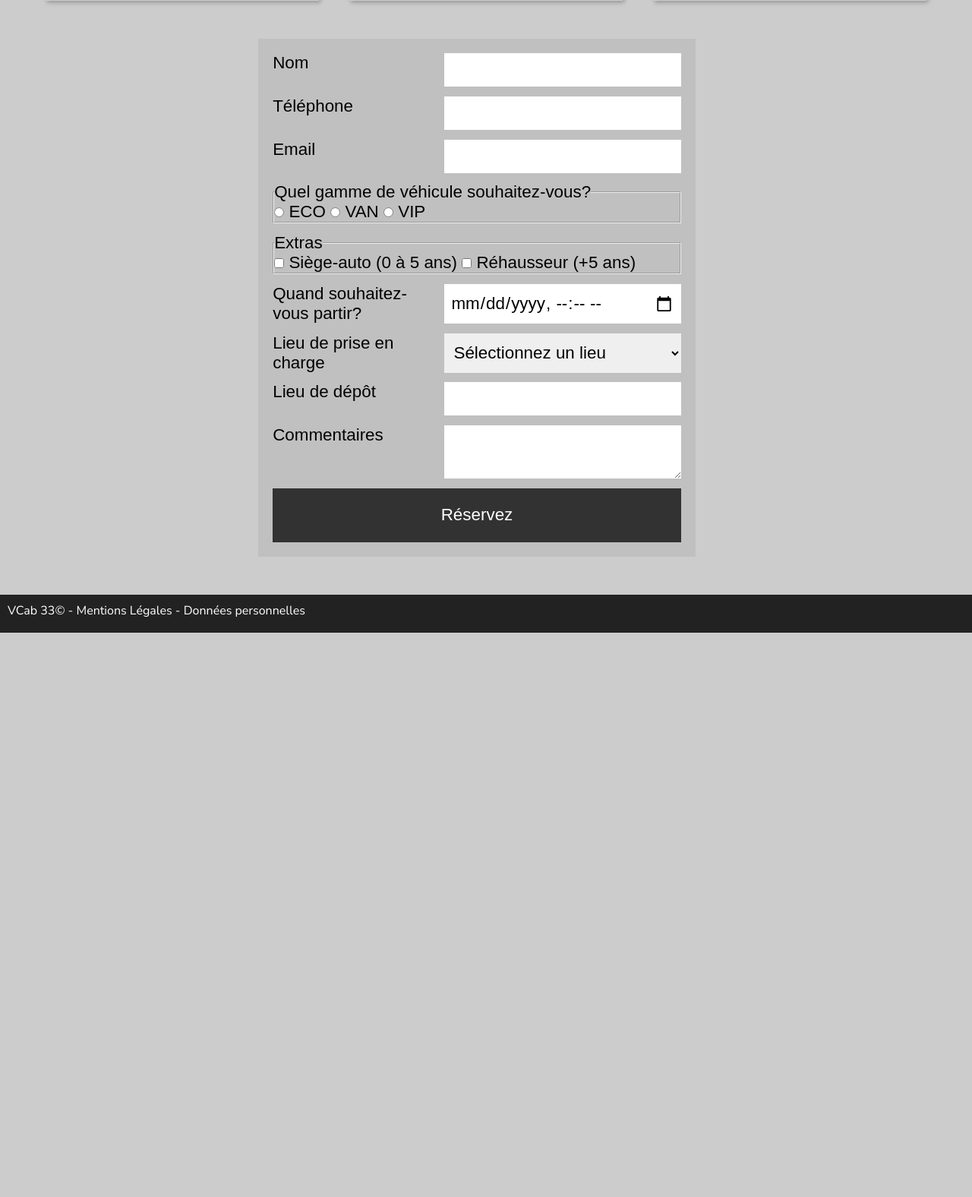
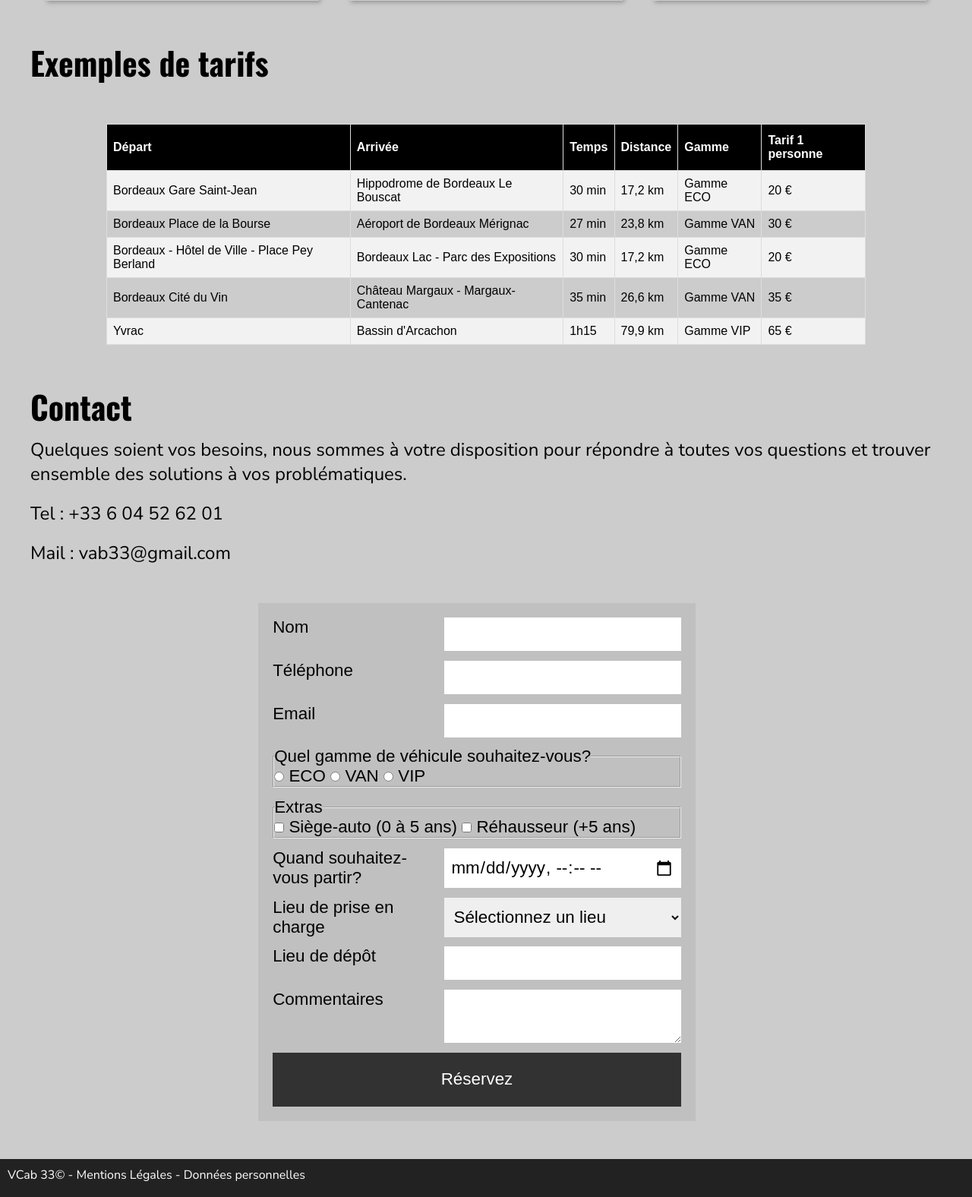
Before and after one commit to afeynaud/vcab33, a PHP site: page /src/pages/reservation-tarifs.php in a window 1280 px wide. Shown: the part 1331-2907 px from the top of the page at 76% size. Before the commit the page ends 2164 px from the top, so only its background shows below. Run offline with PHP 8.4, Linux system fonts and the light colour scheme.

Commit message:
buttons, prices table, center forms

```diff
--- a/css/style.css
+++ b/css/style.css
@@ -55,6 +55,17 @@ body {
     margin-left: auto;
     margin-right: auto;
     max-width: 600px;
+}
+
+.container-table {
+    display: flex;
+    flex-direction: row;
+    flex-wrap: wrap;
+    justify-content: space-between;
+    margin-bottom: 50px;
+    margin-left: auto;
+    margin-right: auto;
+    max-width: 1000px;
 }
 
 .proper-font {
@@ -117,6 +128,7 @@ button:hover {
     text-decoration: none;
     display: inline-block;
     font-size: 16px;
+    cursor: pointer;
 }
 
 @media (max-width: 600px) {
@@ -374,6 +386,29 @@ button:hover {
 }
 
 /*BodyPresta*/
+
+#prices-table {
+    font-family: Arial, Helvetica, sans-serif;
+    border-collapse: collapse;
+    width: 100%;
+}
+
+#prices-table td, #prices-table th {
+    border: 1px solid #ddd;
+    padding: 8px;
+}
+
+#prices-table tr:nth-child(even){background-color: #f2f2f2;}
+
+#prices-table tr:hover {background-color: #ddd;}
+
+#prices-table th {
+    padding-top: 12px;
+    padding-bottom: 12px;
+    text-align: left;
+    background-color: #000000;
+    color: white;
+}
 
 .articles-card {
     width: 360px;
--- a/index.php
+++ b/index.php
@@ -21,7 +21,7 @@
                 <div class='flex-item-left'>
                     <h2>Réservations et tarifs</h2>
                     <p>Nos chauffeurs sont à votre disposition à partir de 20 €.</p>
-                    <button>Réserver et voir le détail des tarifs</button>
+                    <a href='/src/pages/reservation-tarifs.php'><button>Réserver et voir le détail des tarifs</button></a>
                 </div>
 
                 <div class='flex-item-right'>
@@ -41,7 +41,7 @@
             <div class='flex-item-right'>
                 <h2>Devis entreprises</h2>
                 <p>Vous êtes une entreprise et avez besoin</br>de services particuliers.</p>
-                <button>Réserver et voir le détail des tarifs</button>
+                <a href='/src/pages/devis-entreprises.php'><button>Demander un devis</button></a>
             </div>
         </div>
 
@@ -49,7 +49,7 @@
             <div class='flex-item-left'>
                 <h2>Devenez partenaires</h2>
                 <p>Vous souhaitez donner un nouvel élan à votre carrière</br> professionnelle et intégrer nos équipes.</p>
-                <button>Réserver et voir le détail des tarifs</button>
+                <a href='/src/pages/devenir-partenaires.php'><button>Rejoignez-nous</button></a>
             </div>
 
             <div class='flex-item-right'>
--- a/src/pages/devenir-partenaires.php
+++ b/src/pages/devenir-partenaires.php
@@ -83,8 +83,9 @@
     <li>Employé de maintenance des véhicules (C.D.I)</li>
     <li>Assitant(e) R.H (C.D.I)</li>
 </ul>
-</div>
+    <div class='container-form1'>
 <?php require '../../templates/form.php' ?>
+    </div>
 <?php require '../../templates/footer.php' ?>
 
 </body>
--- a/src/pages/devis-entreprises.php
+++ b/src/pages/devis-entreprises.php
@@ -73,7 +73,7 @@
     Bien sûr, nous pouons nous adapter selon vos demandes au-delà de notre gamme habituelle.</p>
 </div>
 
-<div class='container'>
+<div class='container-form1'>
     <?php require '../../templates/form.php' ?>
 </div>
 <?php require '../../templates/footer.php' ?>
--- a/src/pages/reservation-tarifs.php
+++ b/src/pages/reservation-tarifs.php
@@ -42,10 +42,74 @@
           </div>
         </article>
       </main>
+<section>
+    <h2 class='container'>Exemples de tarifs</h2>
+    <div class='container-table'>
+        <table id='prices-table'>
+            <tr>
+                <th>Départ</th>
+                <th>Arrivée</th>
+                <th>Temps</th>
+                <th>Distance</th>
+                <th>Gamme</th>
+                <th>Tarif 1 personne</th>
+            </tr>
+            <tr>
+                <td>Bordeaux Gare Saint-Jean</td>
+                <td>Hippodrome de Bordeaux Le Bouscat</td>
+                <td>30 min</td>
+                <td>17,2 km</td>
+                <td>Gamme ECO</td>
+                <td>20 €</td>
+            </tr>
+            <tr>
+                <td>Bordeaux Place de la Bourse</td>
+                <td>Aéroport de Bordeaux Mérignac</td>
+                <td>27 min</td>
+                <td>23,8 km</td>
+                <td>Gamme VAN</td>
+                <td>30 €</td>
+            </tr>
+            <tr>
+                <td>Bordeaux - Hôtel de Ville - Place Pey Berland</td>
+                <td>Bordeaux Lac - Parc des Expositions</td>
+                <td>30 min</td>
+                <td>17,2 km</td>
+                <td>Gamme ECO</td>
+                <td>20 €</td>
+            </tr>
+            <tr>
+                <td>Bordeaux Cité du Vin</td>
+                <td>Château Margaux - Margaux-Cantenac</td>
+                <td>35 min</td>
+                <td>26,6 km</td>
+                <td>Gamme VAN</td>
+                <td>35 €</td>
+            </tr>
+            <tr>
+                <td>Yvrac</td>
+                <td>Bassin d'Arcachon</td>
+                <td>1h15</td>
+                <td>79,9 km</td>
+                <td>Gamme VIP</td>
+                <td>65 €</td>
+            </tr>
+        </table>
+    </div>
+</section>
 
-<div class="container-form1">
-    <?php require '../../templates/form.php';?>
-</div>
+<section>
+    <div class='container-size'>
+        <h2>Contact</h2>
+        <p>Quelques soient vos besoins, nous sommes à votre disposition pour répondre à toutes vos questions et trouver ensemble des solutions à vos problématiques.</p>
+        <p>Tel : +33 6 04 52 62 01</p>
+        <p>Mail : vab33@gmail.com</p>
+    </div>
+
+    <div class='container-form1'>
+        <?php require '../../templates/form.php' ?>
+    </div>
+</section>
 <?php require '../../templates/footer.php';?>
 
 </body>
```
